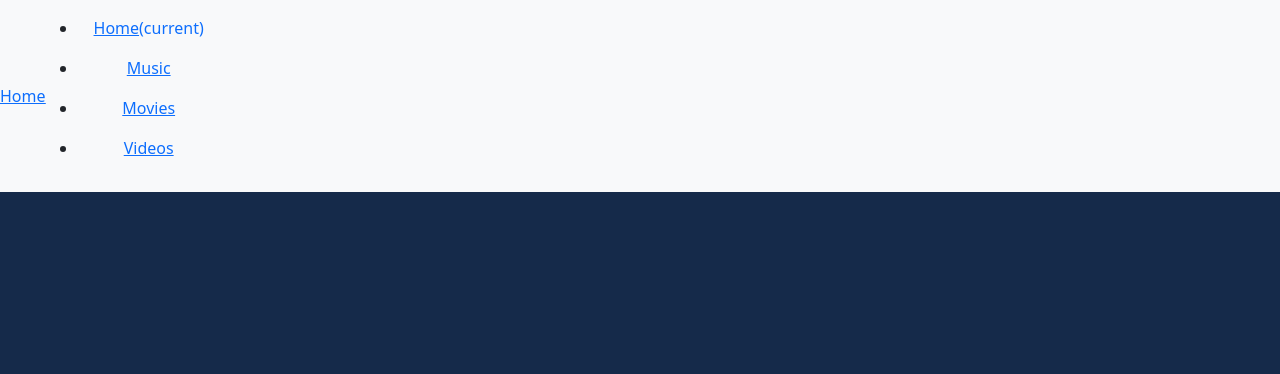
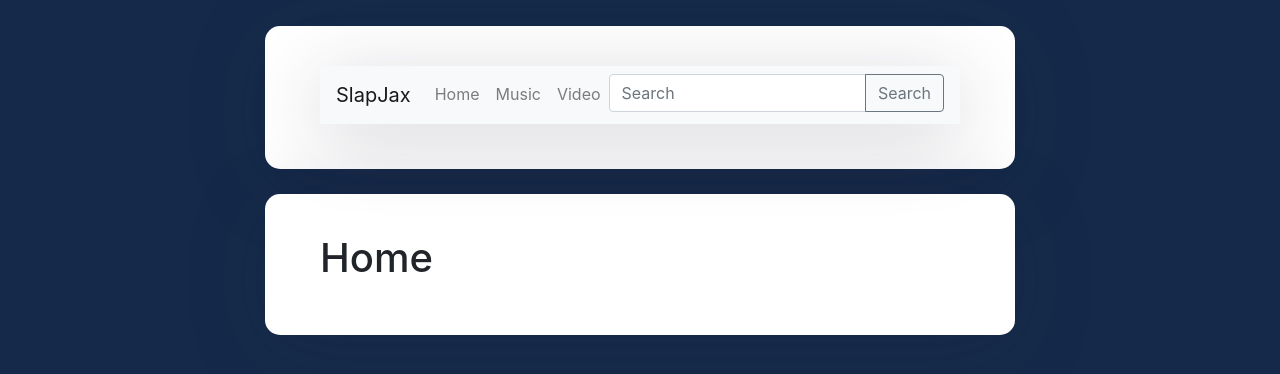
Before and after one commit to kchan438/slapjax-app, a React (Create React App) app: page /home in a window 1280 px wide. Shown: the top 374 px of the page. Built offline with nearby package versions, Linux system fonts and the light colour scheme.

Commit message:
Added new page files and worked on navbar
Implemented React Bootstrap to give it a more fluid and responsive look and feel.

```diff
--- a/src/App.css
+++ b/src/App.css
@@ -4,40 +4,50 @@ html{
 
 .App {
   text-align: center;
-  background-color: #282c34;
+  /* align-items: center;
+  flex-direction: column;
+  display: flex;
+  background-color: #282c34; */
 }
 
-.App-logo {
-  height: 40vmin;
-  pointer-events: none;
+/* .App-link {
+  color: #61dafb;
+} */
+
+.outer {
+  display: flex;
+  justify-content: center;
+  flex-direction: column;
+  text-align: left;
+  background-color: #152a4a;
 }
 
-@media (prefers-reduced-motion: no-preference) {
-  .App-logo {
-    animation: App-logo-spin infinite 20s linear;
-  }
+.inner {
+  width: 750px;
+  margin: auto;
+  margin-top: 2%;
+  background: #ffffff;
+  box-shadow: 0px 14px 80px rgba(34, 35, 58, 0.2);
+  padding: 40px 55px 45px 55px;
+  border-radius: 15px;
+  transition: all .3s;
 }
 
-.App-header {
-  background-color: #282c34;
-  min-height: 100vh;
-  display: flex;
-  flex-direction: column;
-  align-items: center;
-  justify-content: center;
-  font-size: calc(10px + 2vmin);
-  color: white;
+.link {
+  margin-left: 0px;
 }
 
-.App-link {
-  color: #61dafb;
+.navbar-light {
+  background-color: #ffffff;
+  box-shadow: 0px 14px 80px rgba(34, 35, 58, 0.2);
 }
 
-@keyframes App-logo-spin {
-  from {
-    transform: rotate(0deg);
-  }
-  to {
-    transform: rotate(360deg);
-  }
+.inner .form-control:focus {
+  border-color: #167bff;
+  box-shadow: none;
 }
+
+Nav {
+  /* margin: auto; */
+  /* margin-left: 50px; */
+}
--- a/src/App.js
+++ b/src/App.js
@@ -1,7 +1,13 @@
 import logo from './logo.svg';
 import { Switch, Route, Link } from 'react-router-dom';
 import {useSelector } from 'react-redux';
+import { Button, Nav, Navbar, NavDropdown, Form, FormControl, InputGroup } from 'react-bootstrap';
 //pages
+import Home from './pages/Home';
+import Music from './pages/Music';
+import Videos from './pages/Videos';
+import Register from './pages/Register';
+import Login from './pages/Login';
 
 import './App.css';
 //bootstrap
@@ -11,42 +17,46 @@ import 'bootstrap/dist/css/bootstrap.min.css';
 function App() {
   return (
     <div className="App">
+
+      <head>
+        <link rel="stylesheet" href="https://stackpath.bootstrapcdn.com/bootstrap/4.1.3/css/bootstrap.min.css" integrity="sha384-MCw98/SFnGE8fJT3GXwEOngsV7Zt27NXFoaoApmYm81iuXoPkFOJwJ8ERdknLPMO" crossorigin="anonymous"></link>
+      </head>
+
       <div className="outer">
         <div className="inner">
-          <div className="nav-bar">
-            <nav className="navbar navbar-expand-lg navbar-light bg-light">
-            <a class="navbar-link" href="#"><Link to="/" className="link">Home</Link></a>
-            <button class="navbar-toggler" type="button" data-toggle="collapse" data-target="#navbarNav" aria-controls="navbarNav" aria-expanded="false" aria-label="Toggle navigation">
-                <span class="navbar-toggler-icon"></span>
-              </button>
-              <div className="collapse navbar-collapse" id="navbarNav">
-                <ul className="navbar-list">
-                  <li classname="nav-item active">
-                    <a className="nav-link" href="#"><Link to="/" className="link">Home</Link><span class="sr-only">(current)</span></a>
-                  </li>
-                  <li classname="nav-item">
-                    <a className="nav-link" href="#"><Link to="/music" className="link">Music</Link></a>
-                  </li>
-                  <li classname="nav-item">
-                    <a className="nav-link" href="#"><Link to="/movies" className="link">Movies</Link></a>
-                  </li>
-                  <li classname="nav-item">
-                    <a className="nav-link" href="#"><Link to="/" className="link">Videos</Link></a>
-                  </li>
-                </ul>
-              </div>
-            </nav>
-          </div>
+        <Navbar bg="light" expand="lg">
+          <Navbar.Brand href="/home">SlapJax</Navbar.Brand>
+          <Navbar.Toggle aria-controls="basic-navbar-nav" />
+          <Navbar.Collapse id="basic-navbar-nav">
+            <Nav className="m-auto">
+              <Nav.Link href="/home">Home</Nav.Link>
+              <Nav.Link href="/music">Music</Nav.Link>
+              <Nav.Link href="/videos">Video</Nav.Link>
+              {/* <Nav.Link href="/movies">Movies</Nav.Link> */}
+              {/* <Nav.Link href="#music">Search</Nav.Link> */}
+              <InputGroup className="mb-1">
+                <FormControl className="m-auto" placeholder="Search" />
+                <InputGroup.Append>
+                  <Button variant="outline-secondary">Search</Button>
+                </InputGroup.Append>
+              </InputGroup>
+            </Nav>
+          </Navbar.Collapse>
+        </Navbar>
         </div>
       </div>
 
-
-      <Switch>
-        {/* <Route path="" component={} /> */}
-        {/* <Route path="" component={} /> */}
-        {/* <Route path="" component={} /> */}
-        {/* <Route path="" component={} /> */}
-      </Switch>
+      <div className="outer">
+        <div className="inner">
+          <Switch>
+            <Route path="/home" component={Home} />
+            <Route path="/music" component={Music} />
+            <Route path="/videos" component={Videos} />
+            <Route path="/login" component={Login} />
+            <Route path="/register" component={Register} />
+          </Switch>
+        </div>
+      </div>
     </div>
   );
 }
--- /dev/null
+++ b/src/pages/Home.js
@@ -0,0 +1,12 @@
+import React from 'react';
+import './pagestyle.css';
+
+const Home = () => {
+    return (
+        <div className="page">
+            <h1>Home</h1>
+        </div>
+    );
+};
+
+export default Home;
--- /dev/null
+++ b/src/pages/Login.js
@@ -0,0 +1,12 @@
+import React from 'react';
+import './pagestyle.css';
+
+const Login = () => {
+    return (
+        <div className="page">
+            <h1>Login</h1>
+        </div>
+    );
+};
+
+export default Login;
--- /dev/null
+++ b/src/pages/Music.js
@@ -0,0 +1,12 @@
+import React from 'react';
+import './pagestyle.css';
+
+const Music = () => {
+    return (
+        <div className="page">
+            <h1>Music</h1>
+        </div>
+    );
+};
+
+export default Music;
--- /dev/null
+++ b/src/pages/Register.js
@@ -0,0 +1,12 @@
+import React from 'react';
+import './pagestyle.css';
+
+const Register = () => {
+    return (
+        <div className="page">
+            <h1>Register</h1>
+        </div>
+    );
+};
+
+export default Register;
--- /dev/null
+++ b/src/pages/Videos.js
@@ -0,0 +1,12 @@
+import React from 'react';
+import './pagestyle.css';
+
+const Videos = () => {
+    return (
+        <div className="page">
+            <h1>Videos</h1>
+        </div>
+    );
+};
+
+export default Videos;
--- /dev/null
+++ b/src/pages/pagestyle.css
@@ -0,0 +1,3 @@
+.page{
+    height: 25%;
+}
```
Also changed, not shown: src/pages/Search.js (added, +12 -0 lines).
